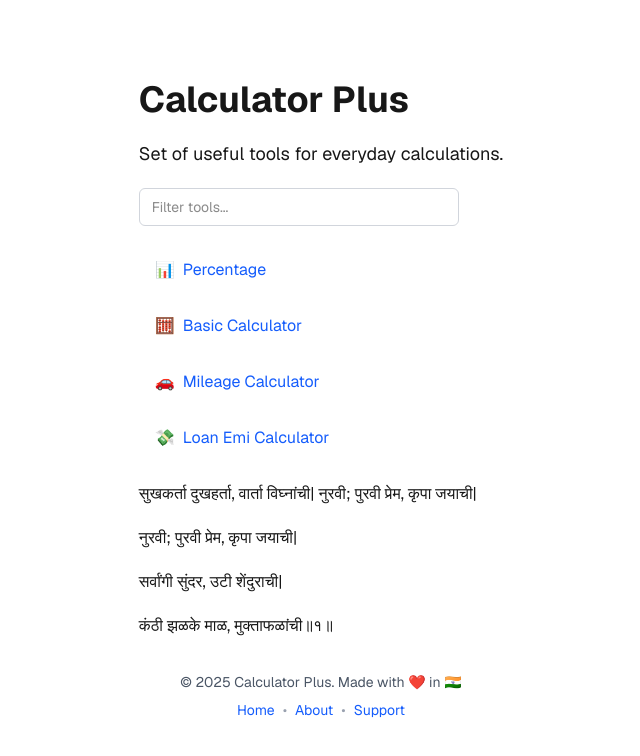
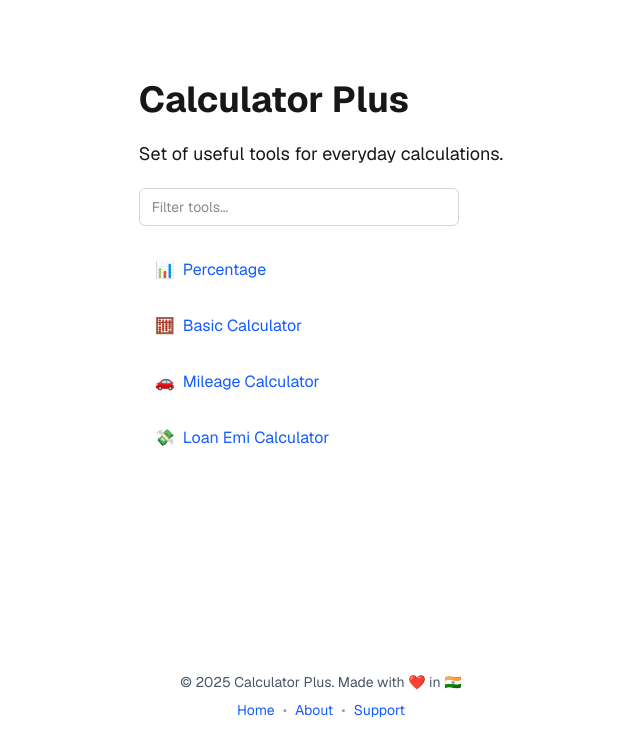
Before and after one commit to mayurkode7/calculatorPlus, a Next.js app in the folder calculator-plus-app/: page / in a window 1280 px wide. Shown: the top 756 px of the page, without its empty margins (319-959 px from the left). Built offline with nearby package versions, Linux system fonts and the light colour scheme.

Commit message:
remove code

```diff
--- a/calculator-plus-app/src/app/page.js
+++ b/calculator-plus-app/src/app/page.js
@@ -56,13 +56,6 @@ export default function Home() {
           )}
         </div>
 
-        <p>सुखकर्ता दुखहर्ता, वार्ता विघ्नांची|
-नुरवी; पुरवी प्रेम, कृपा जयाची|
-
-        </p>
-        <p>नुरवी; पुरवी प्रेम, कृपा जयाची|</p>
-        <p>सर्वांगी सुंदर, उटी शेंदुराची|</p>
-        <p>कंठी झळके माळ, मुक्ताफळांची॥१॥</p>
       </main>
       <div className="mt-auto w-full flex justify-center">
         <Footer />
```
